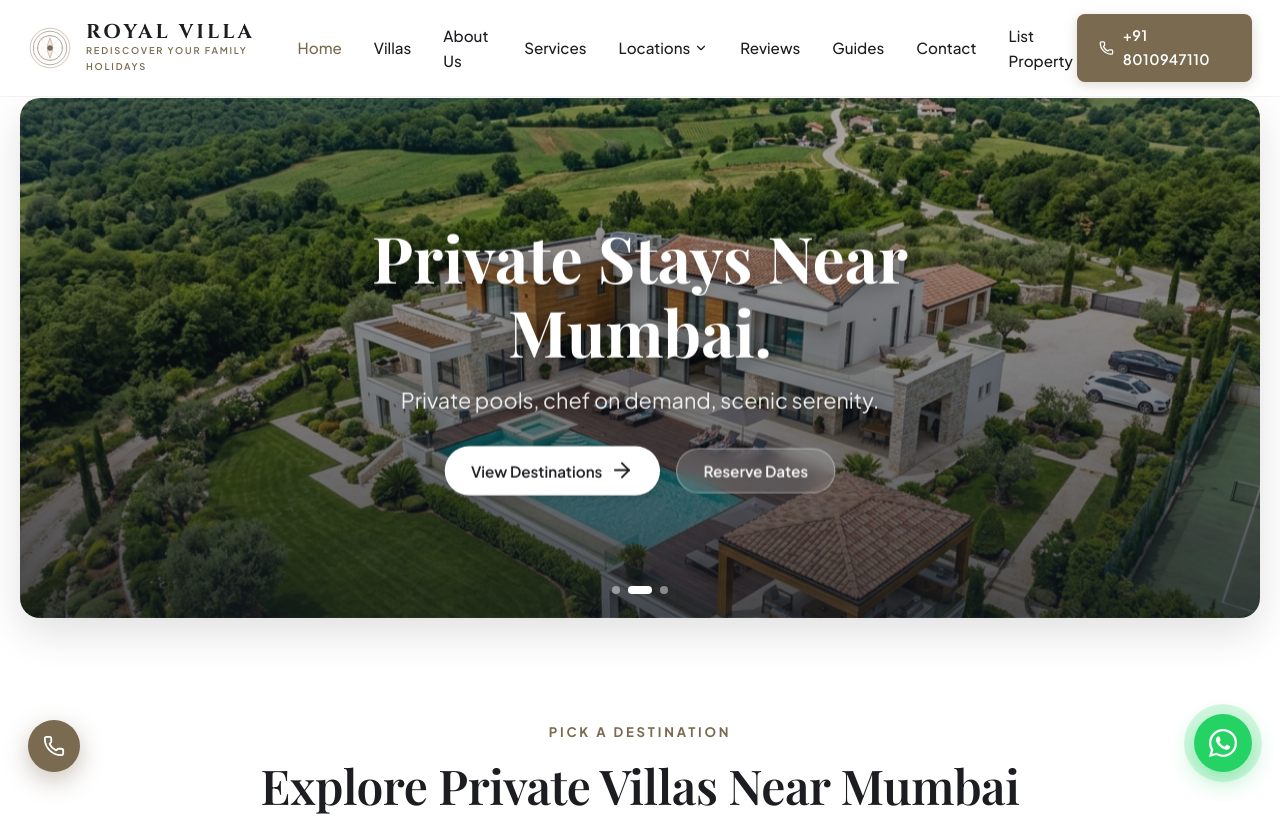
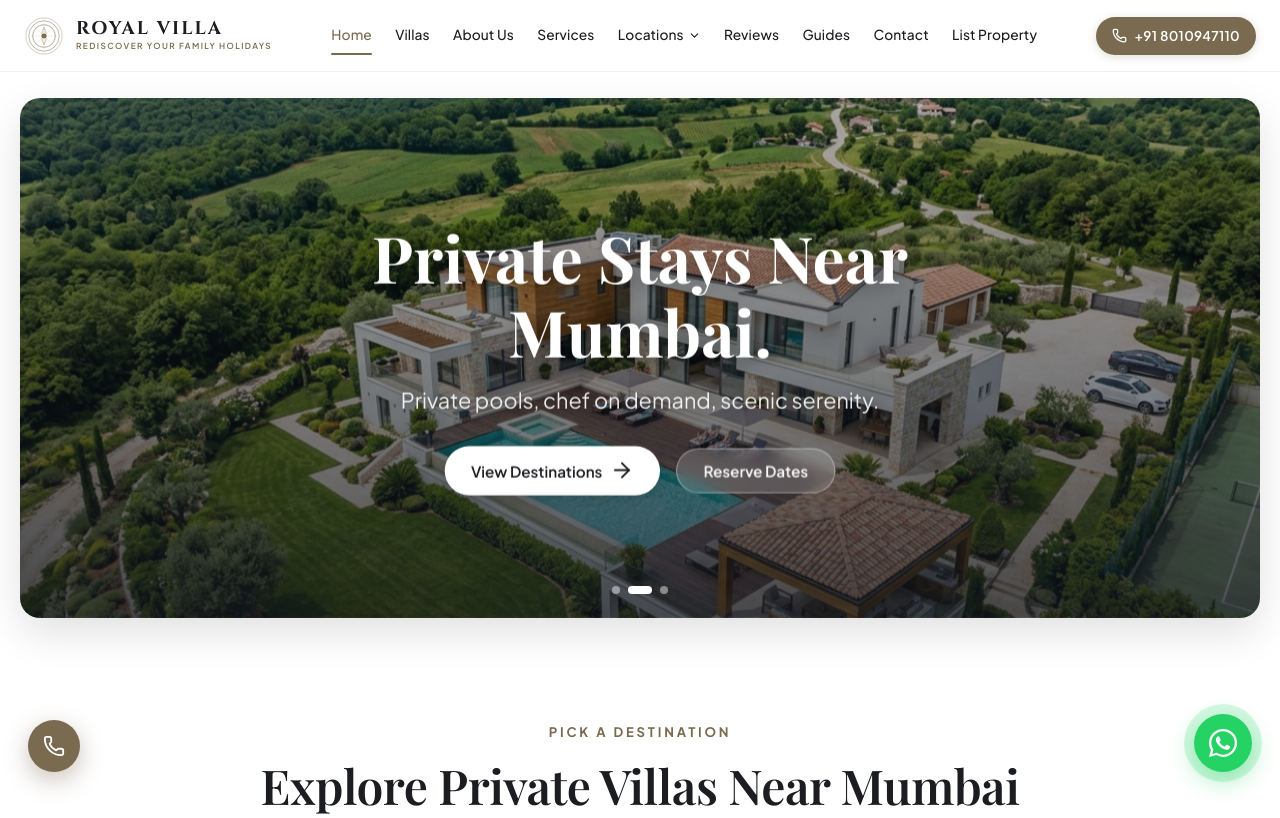
Before and after one commit to abhijitmungase608-bit/Royal-villa, a plain HTML site: page index.html in a window 1280 px wide. Shown: the top 818 px of the page. Drawn offline with nearby package versions, Linux system fonts and the light colour scheme; a web font is replaced by a local one.

Commit message:
Fix header layout: prevent text wrapping, style phone pill button, and improve responsive breakpoints

```diff
--- a/index.html
+++ b/index.html
@@ -92,7 +92,7 @@
       <div class="nav-actions">
         <a href="tel:+918010947110" class="btn-phone-header" id="header-phone-btn" title="Call Royal Villa">
           <i data-lucide="phone" class="phone-icon"></i>
-          <span>+91 8010947110</span>
+          <span>+91&nbsp;8010947110</span>
         </a>
 
         <!-- Mobile Menu Button -->
--- a/style.css
+++ b/style.css
@@ -156,16 +156,19 @@ button {
   left: 0;
   width: 100%;
   z-index: 1000;
-  background: rgba(255, 255, 255, 0.96);
+  background: rgba(255, 255, 255, 0.98);
   backdrop-filter: blur(12px);
   -webkit-backdrop-filter: blur(12px);
-  border-bottom: 1px solid rgba(0, 0, 0, 0.05);
+  border-bottom: 1px solid rgba(0, 0, 0, 0.06);
   transition: all var(--transition-normal);
+  height: 72px;
+  display: flex;
+  align-items: center;
 }
 
 .site-header.scrolled {
   background: #FFFFFF;
-  box-shadow: 0 6px 24px rgba(0, 0, 0, 0.06);
+  box-shadow: 0 4px 20px rgba(0, 0, 0, 0.07);
   border-bottom-color: transparent;
 }
 
@@ -173,21 +176,24 @@ button {
   display: flex;
   align-items: center;
   justify-content: space-between;
-  max-width: 1320px;
+  width: 100%;
+  max-width: 1400px;
   margin: 0 auto;
-  padding: 14px 28px;
+  padding: 0 24px;
+  gap: 14px;
 }
 
 /* Brand Logo */
 .brand-logo {
   display: flex;
   align-items: center;
-  gap: 14px;
+  gap: 12px;
+  flex-shrink: 0;
 }
 
 .logo-emblem {
-  width: 44px;
-  height: 44px;
+  width: 40px;
+  height: 40px;
   flex-shrink: 0;
   display: flex;
   align-items: center;
@@ -211,56 +217,75 @@ button {
 
 .logo-title {
   font-family: var(--font-logo);
-  font-size: 1.25rem;
+  font-size: 1.15rem;
   font-weight: 700;
-  letter-spacing: 3px;
+  letter-spacing: 2px;
   color: var(--color-dark-main);
   line-height: 1.1;
+  white-space: nowrap;
 }
 
 .logo-tagline {
-  font-size: 0.58rem;
+  font-size: 0.52rem;
   font-weight: 600;
-  letter-spacing: 1.8px;
+  letter-spacing: 1.4px;
   color: var(--color-olive-gold);
   text-transform: uppercase;
+  white-space: nowrap;
 }
 
 /* Navigation Links */
 .nav-menu {
   display: flex;
   align-items: center;
+  flex-shrink: 1;
 }
 
 .nav-list {
   display: flex;
   align-items: center;
   list-style: none;
-  gap: 32px;
+  gap: clamp(8px, 1.2vw, 18px);
+  margin: 0;
+  padding: 0;
 }
 
 .nav-item {
   position: relative;
+  white-space: nowrap;
 }
 
 .nav-link {
-  font-size: 0.95rem;
+  font-size: 0.86rem;
   font-weight: 500;
   color: var(--color-dark-main);
-  display: flex;
+  display: inline-flex;
   align-items: center;
   gap: 4px;
-  padding: 8px 0;
+  padding: 8px 4px;
   position: relative;
+  white-space: nowrap;
+  letter-spacing: 0.1px;
 }
 
 .nav-link:hover, .nav-link.active {
   color: var(--color-olive-gold);
 }
 
+.nav-link.active::after {
+  content: '';
+  position: absolute;
+  bottom: 0;
+  left: 4px;
+  right: 4px;
+  height: 2px;
+  background: var(--color-olive-gold);
+  border-radius: 2px;
+}
+
 .nav-arrow {
-  width: 14px;
-  height: 14px;
+  width: 13px;
+  height: 13px;
   transition: transform var(--transition-fast);
 }
 
@@ -279,10 +304,10 @@ button {
   position: absolute;
   top: 100%;
   left: 0;
-  min-width: 220px;
+  min-width: 210px;
   background: #FFFFFF;
   border-radius: var(--radius-md);
-  box-shadow: 0 14px 35px rgba(0, 0, 0, 0.1);
+  box-shadow: 0 14px 35px rgba(0, 0, 0, 0.12);
   border: 1px solid var(--color-border-card);
   padding: 8px 0;
   list-style: none;
@@ -295,10 +320,11 @@ button {
 
 .dropdown-menu li a {
   display: block;
-  padding: 10px 20px;
-  font-size: 0.9rem;
+  padding: 9px 18px;
+  font-size: 0.86rem;
   font-weight: 500;
   color: var(--color-dark-main);
+  white-space: nowrap;
   transition: background var(--transition-fast), color var(--transition-fast);
 }
 
@@ -310,47 +336,61 @@ button {
 .dropdown-divider {
   height: 1px;
   background: var(--color-border-card);
-  margin: 6px 0;
-}
-
-/* Header Phone Pill Button (Screenshot 1) */
+  margin: 5px 0;
+}
+
+/* Header Phone Pill Button */
 .nav-actions {
   display: flex;
   align-items: center;
-  gap: 16px;
+  gap: 12px;
+  flex-shrink: 0;
 }
 
 .btn-phone-header {
   display: inline-flex;
   align-items: center;
-  gap: 9px;
+  justify-content: center;
+  gap: 7px;
   background: var(--color-olive-gold);
   color: #FFFFFF;
-  font-size: 0.9rem;
+  font-size: 0.84rem;
   font-weight: 600;
-  letter-spacing: 0.5px;
-  padding: 10px 22px;
-  border-radius: var(--radius-sm);
-  box-shadow: 0 3px 12px rgba(122, 106, 79, 0.25);
+  letter-spacing: 0.3px;
+  padding: 8px 16px;
+  border-radius: var(--radius-pill);
+  box-shadow: 0 2px 10px rgba(122, 106, 79, 0.22);
   transition: all var(--transition-fast);
+  white-space: nowrap;
+  flex-shrink: 0;
+  height: 38px;
+  line-height: 1;
+}
+
+.btn-phone-header span {
+  white-space: nowrap;
 }
 
 .btn-phone-header:hover {
   background: var(--color-olive-dark);
   transform: translateY(-1px);
-  box-shadow: 0 6px 18px rgba(122, 106, 79, 0.35);
+  box-shadow: 0 4px 14px rgba(122, 106, 79, 0.35);
 }
 
 .phone-icon {
-  width: 16px;
-  height: 16px;
+  width: 15px;
+  height: 15px;
+  flex-shrink: 0;
 }
 
 .menu-toggle {
   display: none;
   color: var(--color-dark-main);
   font-size: 1.5rem;
-  padding: 4px;
+  padding: 6px;
+  background: transparent;
+  cursor: pointer;
+  border: none;
 }
 
 /* Mobile Drawer */
@@ -2617,6 +2657,16 @@ button {
 /* ==========================================================================
    13. RESPONSIVE BREAKPOINTS
    ========================================================================== */
+@media (max-width: 1120px) {
+  .nav-menu {
+    display: none;
+  }
+
+  .menu-toggle {
+    display: block;
+  }
+}
+
 @media (max-width: 1024px) {
   .destination-cards-grid {
     grid-template-columns: repeat(2, 1fr);
@@ -2657,12 +2707,8 @@ button {
 }
 
 @media (max-width: 768px) {
-  .nav-menu, .btn-phone-header {
+  .btn-phone-header {
     display: none;
-  }
-
-  .menu-toggle {
-    display: block;
   }
 
   .hero-banner-wrapper {
```
Also changed, not shown: about.html (+1 -1 lines), blogs.html (+1 -1 lines), contact.html (+1 -1 lines), services.html (+1 -1 lines), testimonials.html (+1 -1 lines), villas.html (+1 -1 lines).
